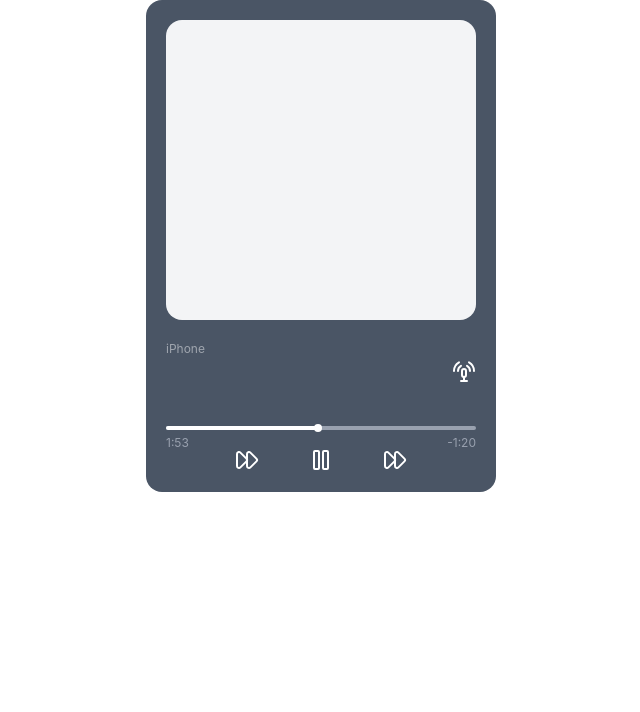
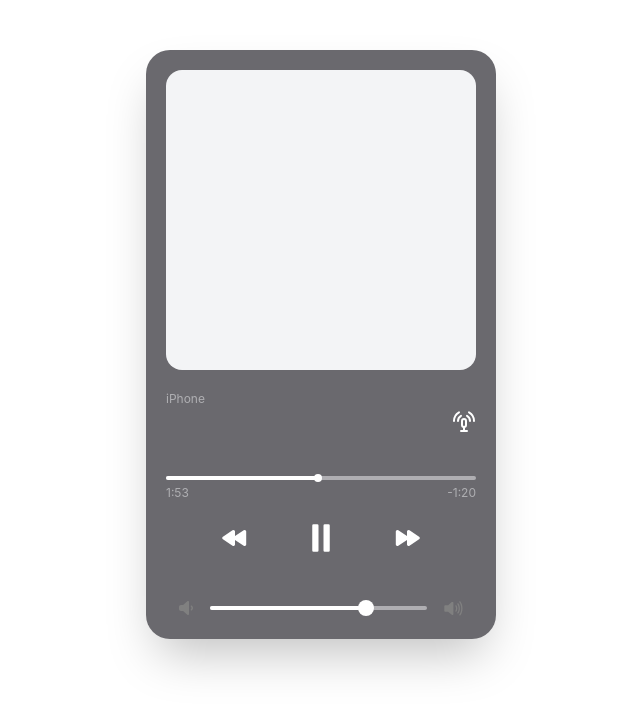
Before and after one commit to yuna950/base_react_26_06_29, a React (Vite) app: page / in a window 1280 px wide. Shown: the top 712 px of the page, without its empty margins (319-959 px from the left). Built offline with nearby package versions, Linux system fonts and the light colour scheme.

Commit message:
music_ui

```diff
--- a/package.json
+++ b/package.json
@@ -14,6 +14,7 @@
     "lucide-react": "^1.23.0",
     "react": "^19.2.7",
     "react-dom": "^19.2.7",
+    "react-icons": "^5.7.0",
     "tailwindcss": "^4.3.2"
   },
   "devDependencies": {
--- a/src/pages/day03/components/Musicui.jsx
+++ b/src/pages/day03/components/Musicui.jsx
@@ -1,12 +1,12 @@
-import { Pause } from "lucide-react";
-import { FastForward } from "lucide-react";
-import { Volume1 } from "lucide-react";
-import { Volume2 } from "lucide-react";
+import { IoPause } from "react-icons/io5";
+import { HiFastForward } from "react-icons/hi";
+import { FaVolumeLow } from "react-icons/fa6";
+import { IoVolumeHigh } from "react-icons/io5";
 import { Podcast } from "lucide-react";
 
 export default function Musicui() {
   return (
-    <div className="bg-gray-600 w-[350px] p-5 rounded-2xl m-auto space-y-5">
+    <div className="bg-[#6a696e] w-[350px] p-5 rounded-3xl m-auto mt-[50px] space-y-5 shadow-2xl">
       <div className=" h-[300px] bg-gray-100 rounded-2xl "></div>
       {/* img */}
 
@@ -19,27 +19,47 @@ export default function Musicui() {
       {/*  */}
 
       <div className="h-1 w-[100%] relative">
-        <div className="h-1 w-[100%] bg-gray-400 rounded-2xl transform translate-y-0.5"></div>
+        <div className="h-1 w-[100%] bg-gray-100 opacity-50 rounded-2xl transform translate-y-0.5"></div>
         <div className="flex items-center absolute top-0 left-0">
           <div className="h-1 w-[150px] bg-white rounded-2xl "></div>
           <div className="w-2 h-2 bg-white rounded-2xl transform -translate-x-0.5"></div>
         </div>
-        <div className="flex justify-between text-gray-400 text-[12px] pt-1.5 ">
+        <div className="flex justify-between text-gray-100 opacity-50 text-[12px] pt-1.5 ">
           <p>1:53</p>
           <p>-1:20</p>
         </div>
       </div>
       {/* 재생바 */}
 
-      <div className="flex justify-center space-x-[50px]">
-        <div className="transform rotate-x-180">
-          <FastForward color="white" />
+      <div className="flex justify-center items-center space-x-[50px] p-5 ">
+        <div className="transform rotate-y-180">
+          <HiFastForward color="white" size="2em" />
         </div>
+        <div>
+          <IoPause color="white" size="2.5em" />
+        </div>
+        <div>
+          <HiFastForward color="white" size="2em" />
+        </div>
+      </div>
+      {/* 재생 버튼 */}
+
+      <div className="flex justify-center items-center space-x-4 ">
         <div className="">
-          <Pause color="white" />
+          <FaVolumeLow color="gray" size="1em" />
         </div>
+
+        <div className="h-1 w-[70%] relative">
+          <div className="h-1 w-[100%] bg-gray-100 opacity-50 rounded-2xl"></div>
+
+          <div className="flex items-center absolute top-0 left-0 transform -translate-y-1.5">
+            <div className="h-1 w-[150px] bg-white rounded-2xl "></div>
+            <div className="w-4 h-4 bg-white rounded-2xl transform -translate-x-0.5"></div>
+          </div>
+        </div>
+
         <div className="">
-          <FastForward color="white" />
+          <IoVolumeHigh color="gray" size="1.3em" />
         </div>
       </div>
     </div>
```
Also changed, not shown: 1 other file (tests, documents, lock files or other folders).
